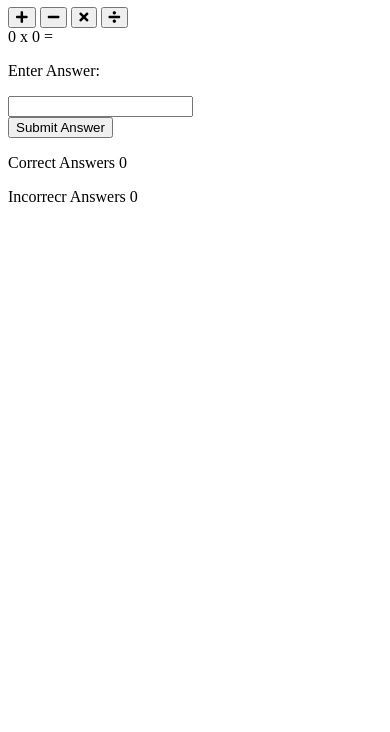
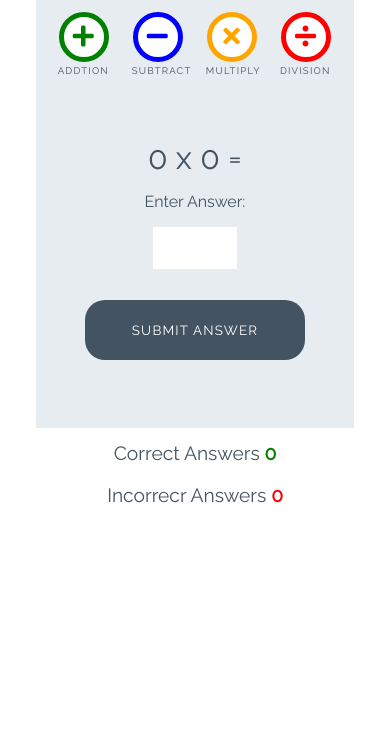
Before and after one commit to jftjenkins/love-maths, a plain HTML site: page index.html in a window 390 px wide. Shown: the part 112-844 px from the top of the page. Drawn offline with Linux system fonts and the light colour scheme.

Commit message:
Add styles for game.

```diff
--- a/assets/css/style.css
+++ b/assets/css/style.css
@@ -0,0 +1,253 @@
+/* --------- Global style */
+
+body {
+    background-color: white;
+    font-family: "Raleway", sans-serif;
+    color: #445361;
+    text-align: center;
+}
+
+/* --------- Heading */
+
+.heading {
+    text-align: center;
+    font-size: 2.5rem;
+}
+
+.logo {
+    height: 40px;
+    padding-right: 5px;
+}
+
+/* --------- Game layout */
+
+.game-area {
+    background-color: #E6ECF0;
+    box-sizing: border-box;
+    width: 85%;
+    height: 65vh;
+    max-height: 450px;
+    max-width: 830px;
+    margin-left: auto;
+    margin-right: auto;
+    padding: 1%;
+}
+
+.question-area {
+    width: 50%;
+    font-size: 2rem;
+    margin: auto;
+    padding: 50px 0;
+}
+
+.question-area span {
+    padding: 0 15px;
+}
+
+.score-area {
+    margin: 5px auto;
+    width: 60%;
+    font-size: 1.2rem;
+}
+
+.controls-area {
+    width: 85%;
+    margin: 30px auto;
+}
+
+#score {
+    color: green;
+    font-weight: bold;
+}
+
+#incorrect {
+    color: red;
+    font-weight: bold;
+}
+
+.answer-message {
+    display: none;
+    font-size: 1rem;
+}
+
+#answer-box {
+    border: none;
+    color: #445361;
+    display: inline-block;
+    height: 40px;
+    width: 80px;
+    font-size: 1.2rem;
+}
+
+.scores {
+    display: inline-block;
+    padding: 25px;
+}
+
+/* --------- Buttons */
+
+.btn {
+    width: 220px;
+    height: 60px;
+    font-family: "Raleway", sans-serif;
+    text-transform: uppercase;
+    letter-spacing: 1.2px;
+    color: white;
+}
+
+.btn:focus {
+    outline: none;
+}
+
+.btn--big {
+    padding-top: 10px;
+    border-radius: 50%;
+    background-color: white;
+    border: 10px solid;
+    width: 100px;
+    height: 100px;
+    font-size: 3.2rem;
+    margin: 0 30px;
+    transition: all 0.5s;
+}
+
+.btn--big::after{
+    content: attr(data-type);
+    font-size: 1rem;
+    color: #445361;
+    position: relative;
+    left: -0.5em;
+}
+
+.btn--blue {
+    border-color: blue;
+    color: blue;
+}
+
+.btn--blue:active,
+.btn--blue:hover {
+    background-color: darkblue;
+    color: white;
+}
+
+.btn--orange {
+    border-color: orange;
+    color: orange;
+}
+
+.btn--orange:active,
+.btn--orange:hover {
+    background-color: darkorange;
+    color: white;
+}
+
+.btn--red {
+    border-color: red;
+    color: red;
+}
+
+.btn--red:active,
+.btn--red:hover {
+    background-color: darkred;
+    color: white;
+}
+
+.btn--green {
+    border-color: green;
+    color: green;
+}
+
+.btn--green:active,
+.btn--green:hover {
+    background-color: darkgreen;
+    color: white;
+}
+
+.btn--gray {
+    margin-top: 25px;
+    background-color: #445361;
+    border: 1px transparent;
+    border-radius: 20px;
+}
+
+.btn--gray:active,
+.btn--gray:hover {
+    background-color: #0d1013;
+}
+
+/* --------- Media queries */
+
+@media (max-width: 414px) {
+    .controls-area {
+        width: 100%;
+    }
+
+    .btn--big {
+        margin: 0 10px;
+        padding: 5px;
+        border: 5px solid;
+        width: 50px;
+        height: 50px;
+        font-size: 1.5rem;
+    }
+
+    .btn--big::after {
+        font-size: 0.6rem;
+        left: -0.7rem;
+    }
+
+    .question-area {
+        padding: 10% 0;
+        width: 100%;
+    }
+
+    .question-area span {
+        padding: 0;
+    }
+
+    .answer-message {
+        display: block;
+    }
+
+    #answer-box {
+        display: block;
+        margin: 0 auto;
+    }
+
+    .btn--gray {
+        margin-top: 0;
+    }
+
+    .score-area {
+        width: 100%;
+    }
+
+    .scores {
+        margin: 0.5em auto;
+        display: block;
+        padding: 5px;
+    }
+
+    .heading {
+        font-size: 2rem;
+    }
+}
+
+@media (max-width: 320px) {
+    .game-area {
+        height: 70vh;
+    }
+
+    .controls-area {
+        width: 75%;
+        margin: 10px auto;
+    }
+
+    .btn--big {
+        margin: 10px 10px;
+    }
+
+    .question-area {
+        padding: 10px 0;
+    }
+}
--- a/index.html
+++ b/index.html
@@ -27,19 +27,20 @@
 
     <div class="game-area">
       <div class="controls-area">
-        <button class="btn btn--big btn--green">
+        <button data-type="addtion" class="btn btn--big btn--green">
           <i class="fas fa-plus"></i>
         </button>
-        <button class="btn btn--big btn--blue">
+        <button data-type="subtract" class="btn btn--big btn--blue">
           <i class="fas fa-minus"></i>
         </button>
-        <button class="btn btn--big btn--orange">
+        <button data-type="multiply" class="btn btn--big btn--orange">
           <i class="fas fa-times"></i>
         </button>
-        <button class="btn btn--big btn--red">
+        <button data-type="division" class="btn btn--big btn--red">
           <i class="fas fa-divide"></i>
         </button>
       </div>
+
       <div class="question-area">
         <span id="operand1">0</span>
         <span id="operator">x</span>
@@ -48,7 +49,7 @@
         <p class="answer-message">Enter Answer:</p>
         <input type="number" id="answer-box" />
       </div>
-      <button class="btn btn--gray">Submit Answer</button>
+      <button data-type="submit" class="btn btn--gray">Submit Answer</button>
     </div>
 
     <div class="score-area">
```
